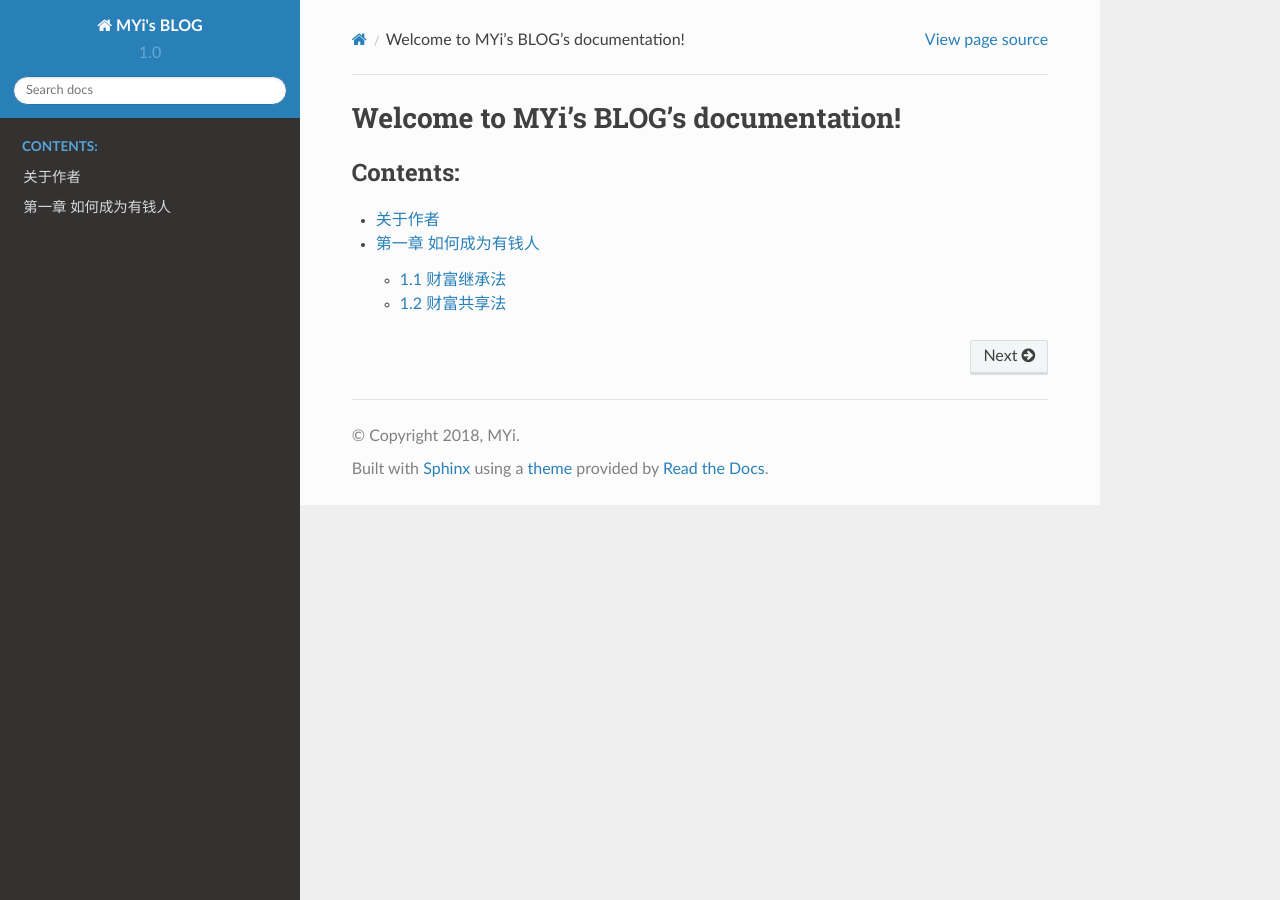
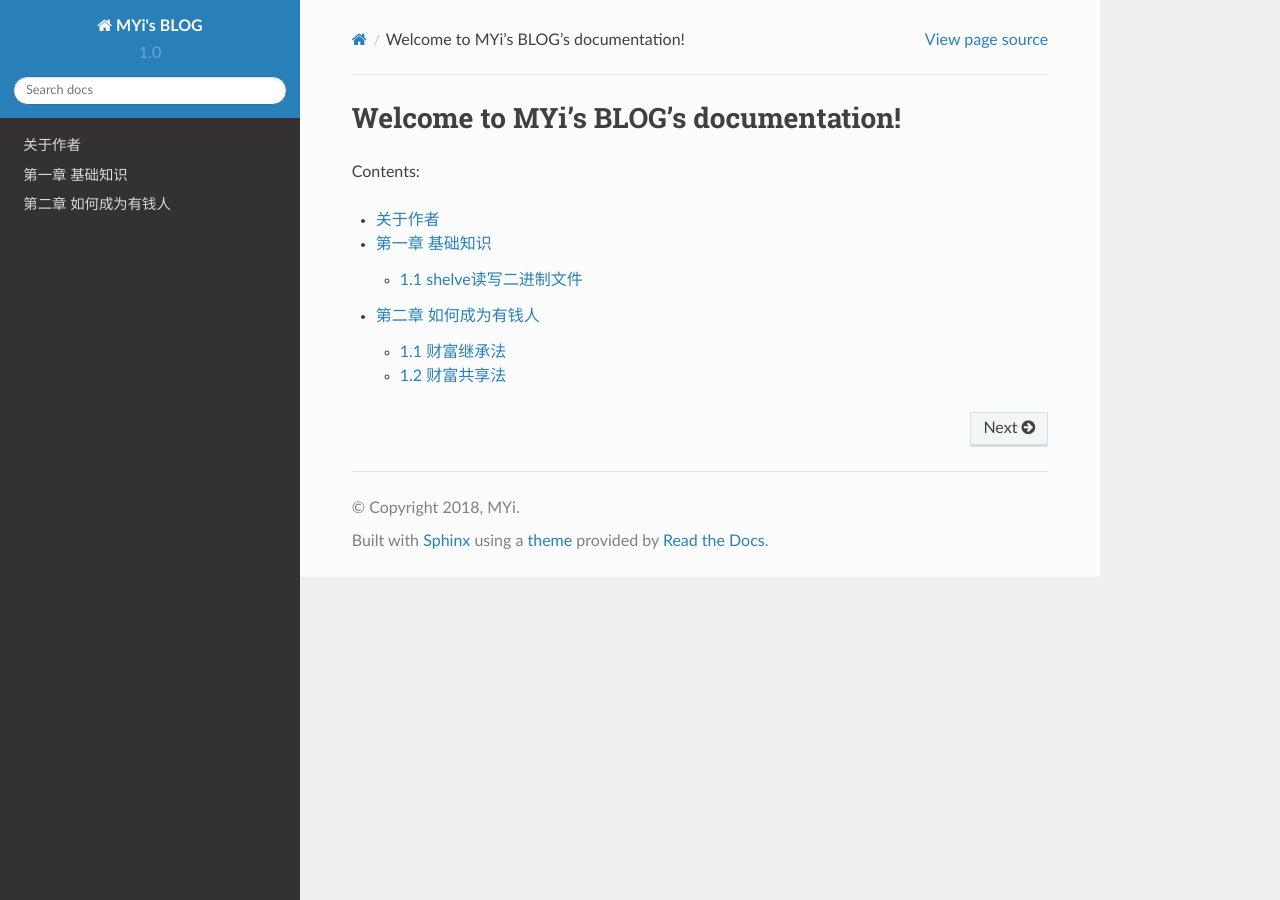
Before and after one commit to yixiaomu001/MYi-BLOG, a Sphinx documentation site: the page built from source/index.rst, in a window 1280 px wide. Built offline with Sphinx 7.4.7 and the Read the Docs theme 2.0.0, drawn with Linux system fonts in a browser that asks for light colours; some of the changed lines change nothing that is shown.

Commit message:
提交文件

```diff
--- /dev/null
+++ b/source/c01/c01_01.rst
@@ -0,0 +1,43 @@
+1.1 shelve读写二进制文件
+========================
+
+利用shelve 模块，你可以将Python 程序中的变量保存到二进制的shelf
+文件中。这样，程序就可以从硬盘中恢复变量的数据。shelve模块让你在程序中添加“保存”和“打开”功能。例如，如果运行一个程序，并输入了一些配置设置，就可以将这些设置保存到一个shelf文件，然后让程序下一次运行时加载它们。
+在交互式环境中输入以下代码：
+
+.. code:: python
+
+   import shelve
+   shelfFile = shelve.open('mydata')
+   cats = ['Zophie', 'Pooka', 'Simon']
+   shelfFile['cats'] = cats
+   shelfFile.close()
+
+要利用shelve
+模块读写数据，首先要导入它。调用函数shelve.open()并传入一个文件名，然后将返回的值保存在一个变量中。可以对这个变量的shelf
+值进行修改，就像它是一个字典一样。当你完成时，在这个值上调用close()。这里，我们的shelf值保存在shelfFile中。我们创建了一个列表cats，并写下shelfFile[‘cats’]=cats，将该列表保存在shelfFile中，作为键’cats’关联的值（就像在字典中一样）。然后我们在shelfFile
+上调用close()。
+
+在Windows 上运行前面的代码，你会看到在当前工作目录下有3 个新文件：
+mydata.bak、mydata.dat 和mydata.dir。在OSX上，只会创建一个mydata.db
+文件。
+
+这些二进制文件包含了存储在shelf中的数据。这些二进制文件的格式并不重要，你只需要知道shelve模块做了什么，而不必知道它是怎么做的。该模块让你不用操心如何将程序的数据保存到文件中。
+
+你的程序稍后可以使用shelve 模块，重新打开这些文件并取出数据。shelf
+值不必用读模式或写模式打开，因为它们在打开后，既能读又能写。
+
+在交互式环境中输入以下代码：
+
+.. code:: python
+
+   shelfFile = shelve.open('mydata')
+   shelfFile['cats']
+   shelfFile.close()
+
+这里，我们打开了shelf文件，检查我们的数据是否正确存储。输入shelfFile[‘cats’]将返回我们前面保存的同一个列表，所以我们就知道该列表得到了正确存储，然后我们调用close()。
+
+就像字典一样，shelf值有keys()和values()方法，返回shelf中键和值的类似列表的值。因为这些方法返回类似列表的值，而不是真正的列表，所以应该将它们传递给list()函数，取得列表的形式。
+
+创建文件时，如果你需要在Notepad或TextEdit这样的文本编辑器中读取它们，纯文本就非常有用。但是，如果想要保存Python程序中的数据，那就使用shelve
+模块。
--- /dev/null
+++ b/source/chapters/p01.rst
@@ -0,0 +1,20 @@
+第一章 基础知识
+===============
+
+本章节主要记录python中的一些基础知识，这些知识经常被我们忽略，却又通常是笔试面试的考点。
+
+这里推荐几本Python入门书籍：
+
+-  《Python基础教程》（第三版） 已更新至Python3
+-  《Python编程快速上手 让繁琐工作自动化》
+-  《python编程：从入门到实践》
+
+本章节若有时间便会更新，毕竟写博客的初衷只是作为自己的学习笔记。
+
+---------------------------
+
+.. toctree::
+   :maxdepth: 1
+   :glob:
+
+   ../c01/*
--- a/source/how_to_be_a_rich_man.rst
+++ b/source/how_to_be_a_rich_man.rst
@@ -1,4 +1,4 @@
-第一章 如何成为有钱人
+第二章 如何成为有钱人
 ======================
 
 1.1 财富继承法
--- a/source/index.rst
+++ b/source/index.rst
@@ -5,10 +5,12 @@
 
 Welcome to MYi's BLOG's documentation!
 ======================================
+Contents:
 
 .. toctree::
    :maxdepth: 2
-   :caption: Contents:
+   :glob:
 
    aboutme
+   chapters/*
    how_to_be_a_rich_man
```
